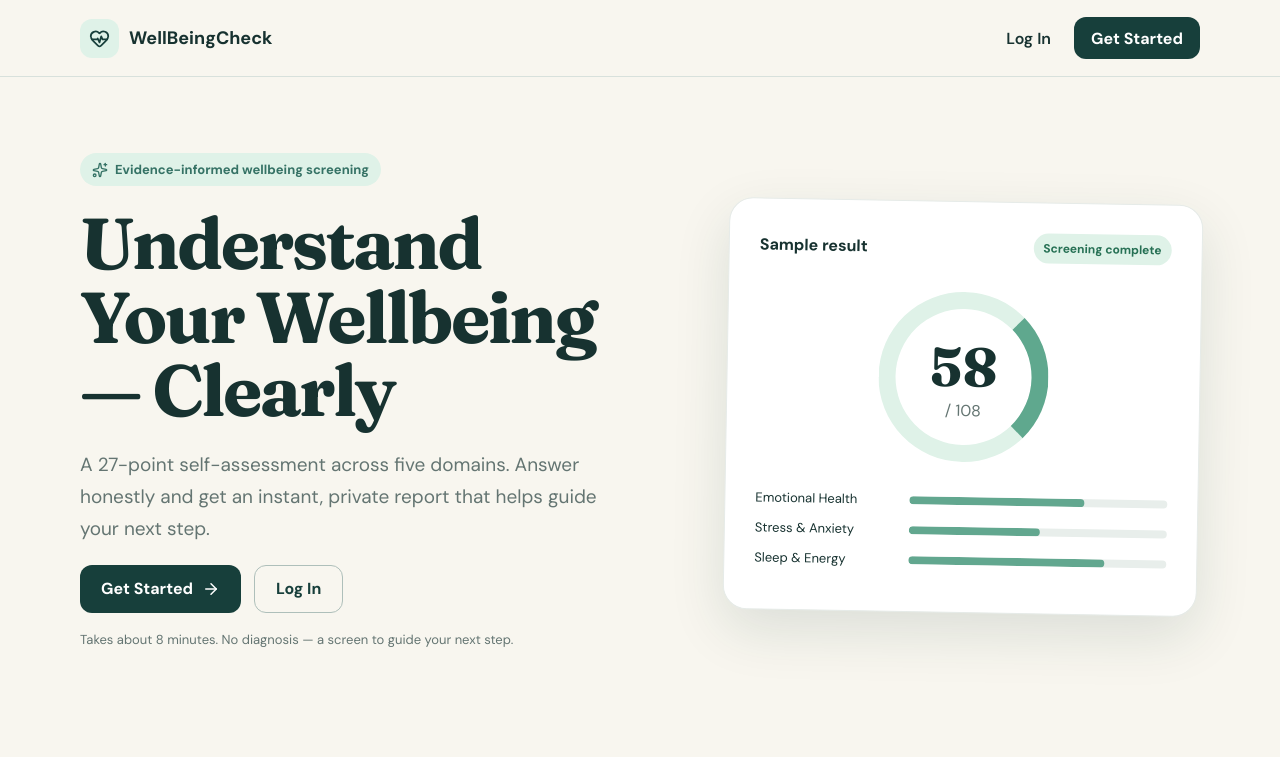
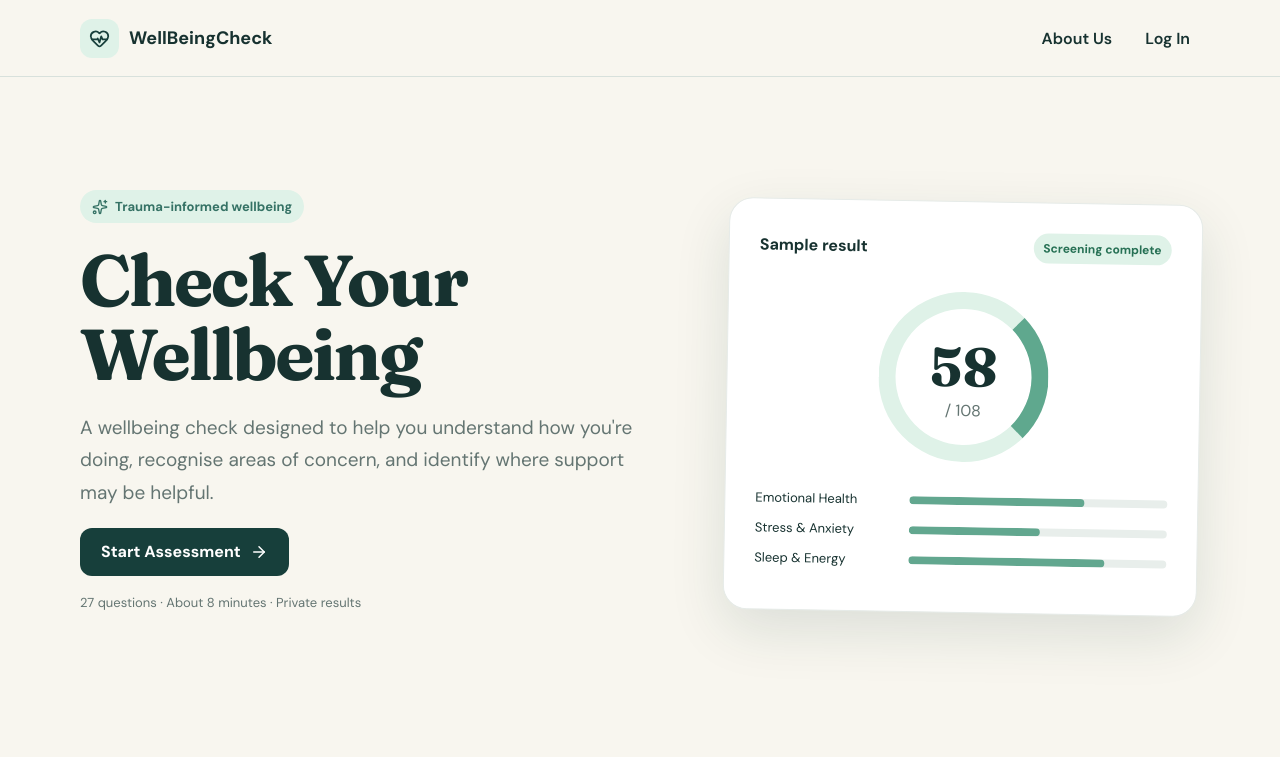
Before and after one commit to SudinG4/effective-serving-app, a React (Vite) app in the folder frontend/: page / in a window 1280 px wide. Shown: the top 757 px of the page. Built offline with nearby package versions, Linux system fonts and the light colour scheme.

Commit message:
update homepage

```diff
--- a/frontend/src/components.jsx
+++ b/frontend/src/components.jsx
@@ -3,7 +3,25 @@ import { HeartPulse, ShieldCheck, FileText, ListChecks, ChartNoAxesCombined, Hou
 
 export function Logo(){return <Link className="logo" to="/" aria-label="WellBeingCheck home"><span className="logo-mark"><HeartPulse size={21}/></span><span>WellBeingCheck</span></Link>}
 
-export function PublicHeader(){return <header className="public-header"><div className="shell nav"><Logo/><div className="nav-actions"><Link className="text-link" to="/login">Log In</Link><Link className="button small" to="/signup">Get Started</Link></div></div></header>}
+export function PublicHeader() {
+  return (
+    <header className="public-header">
+      <div className="shell nav">
+        <Logo />
+
+        <div className="nav-actions">
+          <Link className="text-link" to="/about">
+            About Us
+          </Link>
+
+          <Link className="text-link" to="/login">
+            Log In
+          </Link>
+        </div>
+      </div>
+    </header>
+  );
+}
 
 export function Footer(){return <footer><div className="shell footer-grid"><div><Logo/><p className="muted footer-about">Evidence-informed wellbeing screening that gives people clear, private insight into how they’re really tracking.</p></div><div><h3>Product</h3><Link to="/">Home</Link><Link to="/quiz">Assessment</Link><Link to="/dashboard">Dashboard</Link></div><div><h3>Resources</h3><a href="#about">About screening</a><a href="#faq">FAQs</a><a href="#privacy">Privacy policy</a><a href="#terms">Terms</a></div><div><h3>Crisis support</h3><p className="muted small-copy">If you are in immediate danger, call your local emergency service. This demo does not provide emergency care.</p></div></div><div className="shell footer-bottom"><span>© 2026 WellBeingCheck</span><span>Screening tool only — not a diagnosis.</span></div></footer>}
 
--- a/frontend/src/pages.jsx
+++ b/frontend/src/pages.jsx
@@ -11,10 +11,25 @@ const storage = {
 };
 
 export function Home(){return <><PublicHeader/><main>
-  <section className="hero shell"><div className="hero-copy"><span className="eyebrow"><Sparkles size={16}/> Evidence-informed wellbeing screening</span><h1>Understand Your Wellbeing — Clearly</h1><p className="lead">A 27-point self-assessment across five domains. Answer honestly and get an instant, private report that helps guide your next step.</p><div className="hero-actions"><Link className="button" to="/signup">Get Started <ArrowRight size={18}/></Link><Link className="button secondary" to="/login">Log In</Link></div><p className="micro">Takes about 8 minutes. No diagnosis — a screen to guide your next step.</p></div>
+  <section className="hero shell"><div className="hero-copy">
+    <span className="eyebrow">
+      <Sparkles size={16}/>
+      Trauma-informed wellbeing
+      </span>
+      <h1>Check Your Wellbeing</h1>
+      <p className="lead">
+        A wellbeing check designed to help you understand how you're doing, recognise areas of concern, and identify where support may be helpful.
+      </p>
+  <div className="hero-actions">
+    <Link className="button" to="/signup">
+      Start Assessment <ArrowRight size={18}/>
+    </Link>
+  </div>
+  <p className="micro">
+    27 questions · About 8 minutes · Private results
+  </p></div>
   <div className="sample-card"><div className="sample-top"><span>Sample result</span><span className="status safe">Screening complete</span></div><div className="score-ring"><strong>58</strong><span>/ 108</span></div>{['Emotional Health','Stress & Anxiety','Sleep & Energy'].map((x,i)=><div className="mini-row" key={x}><span>{x}</span><div><i style={{width:`${[68,51,76][i]}%`}}/></div></div>)}</div></section>
   <section className="features shell">{featureData.map(([Icon,title,text])=><article key={title}><span className="icon"><Icon/></span><h3>{title}</h3><p>{text}</p></article>)}</section>
-  <section className="cta shell"><h2>Ready to check in with yourself?</h2><p>It only takes a few minutes, and what you learn is yours to keep.</p><Link className="button light" to="/quiz">Start Assessment <ArrowRight size={18}/></Link></section>
   </main><Footer/></>}
 
 function AuthShell({signup=false}){
```
